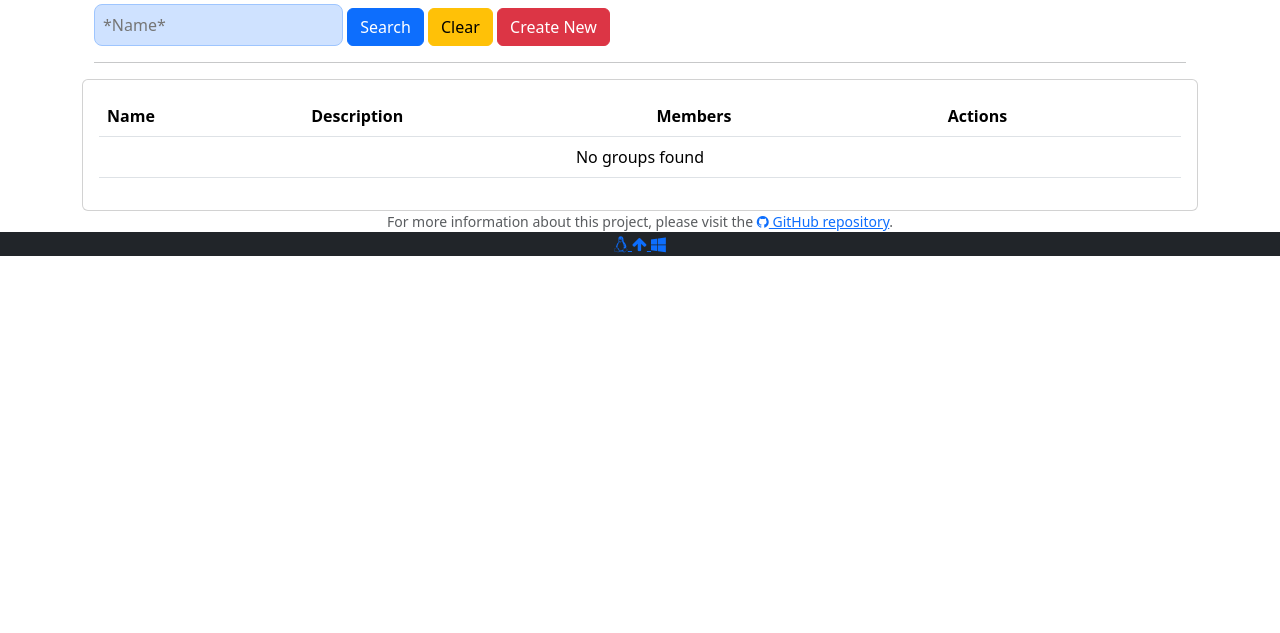
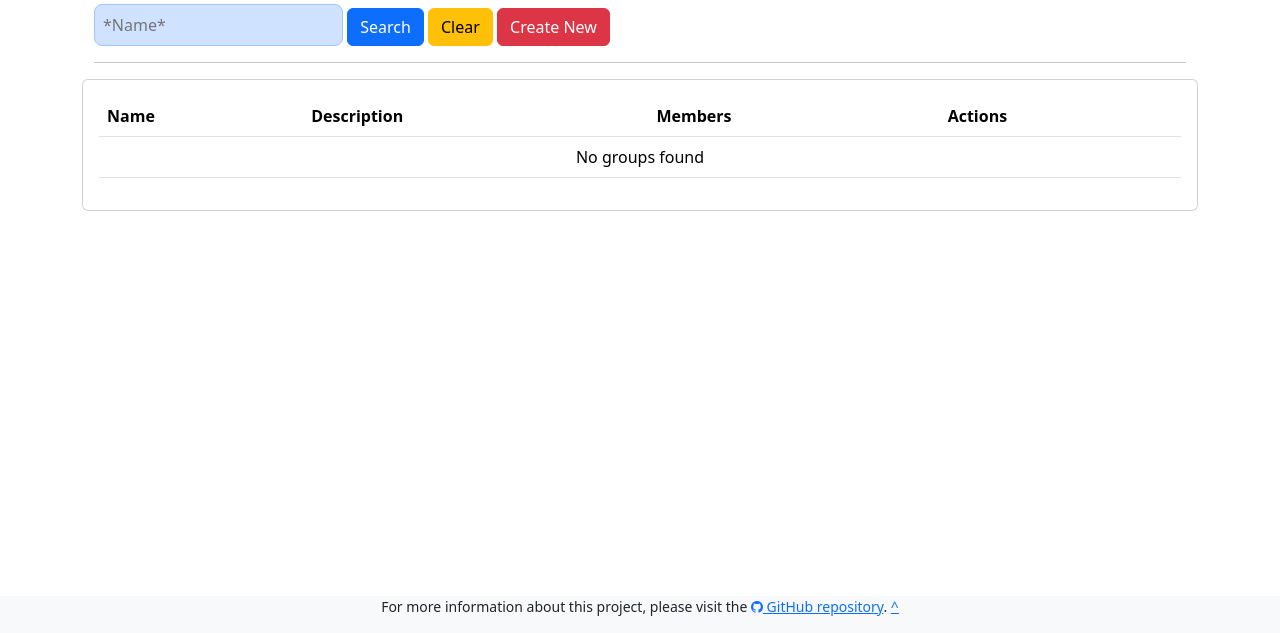
Before and after one commit to Tiozao-do-Linux/GNU-ADMW, a Django app: page /group/ in a window 1280 px wide. Shown: the part 167-800 px from the top of the page. Run offline with Django 5.2, Linux system fonts and the light colour scheme; parts of the project's set-up code (start-up, migrations or seed data) failed here and were passed over.

Commit message:
Refactor footer on base.html

```diff
--- a/templates/base.html
+++ b/templates/base.html
@@ -32,19 +32,9 @@
       {% block content %}{% endblock %}
     </div>
 
-    <!-- Footer-->
-    <footer class="footer navbar-fixed-bottom text-center">
-      <div class="container px-4 px-lg-5">
-          <p class="text-muted small mb-0">For more information about this project, please visit the <a href="https://github.com/jarbelix/GNU-ADMW" target="_blank"><i class="fa fa-solid fa-github"></i> GitHub repository</a>.</p>
-      </div>
-      <!-- Scroll to Top Button -->
-      <div class="w3-xlarge bg-dark">
-      <a href="#page-top">
-        <i class="w3-yellow fa fa-brands fa-linux"></i>
-        <i class="w3-blue fa fa fa-arrow-up"></i>
-        <i class="w3-red fa fa-brands fa-windows"></i>
-      </a>
-      </div>
+    <!-- Footer Fixed -->
+    <footer class="bg-light fixed-bottom small text-center">
+        <p>For more information about this project, please visit the <a href="https://github.com/jarbelix/GNU-ADMW" target="_blank"><i class="fa fa-solid fa-github"></i> GitHub repository</a>. <a href="#page-top">^</a></p>
     </footer>
   </body>
 </html>
```
